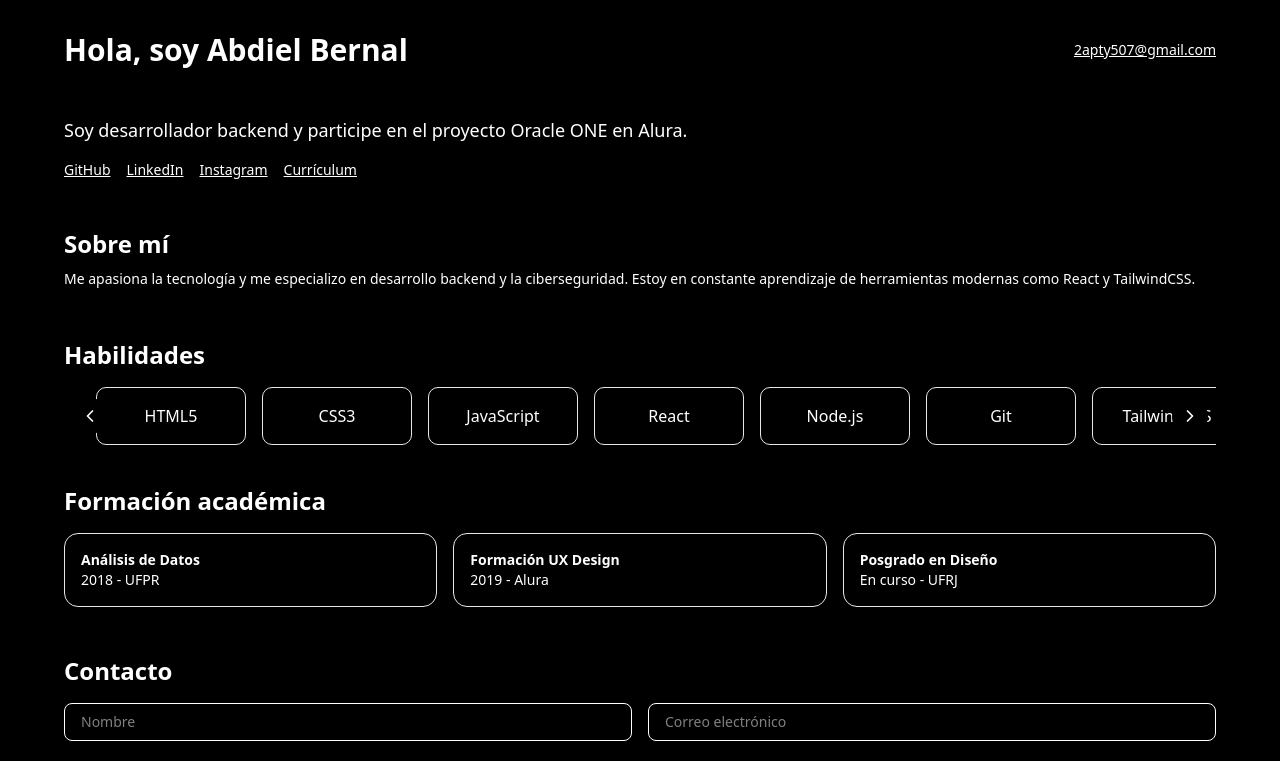
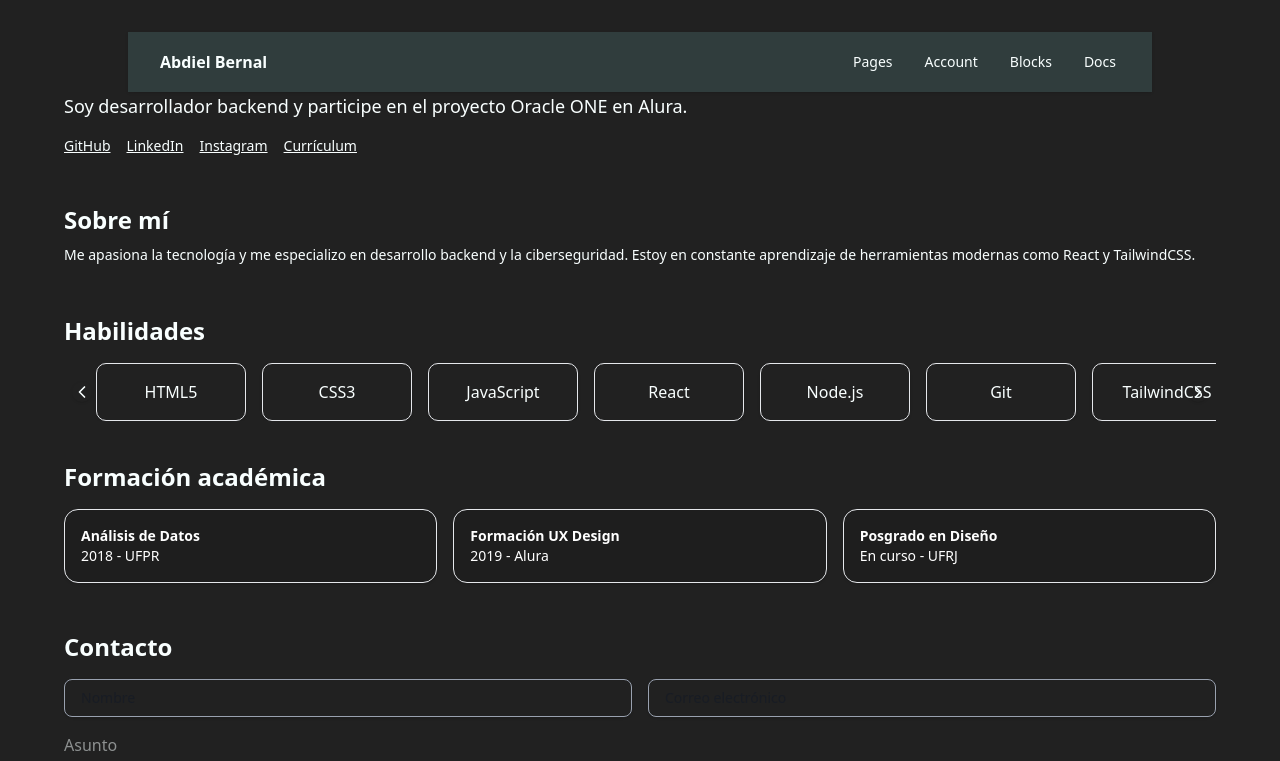
Before and after one commit to 0xStyx507/mi-portafolio, a Next.js app: page / in a window 1280 px wide. Shown: the top 761 px of the page. Built offline with nearby package versions, Linux system fonts and the light colour scheme.

Commit message:
Check by Hellheim

```diff
--- a/src/app/globals.css
+++ b/src/app/globals.css
@@ -45,8 +45,8 @@
 
 :root {
   --radius: 0.625rem;
-  --background: oklch(1 0 0);
-  --foreground: oklch(0.13 0.028 261.692);
+  --background:#212121;
+  --foreground: #F9FFFF;
   --card: oklch(1 0 0);
   --card-foreground: oklch(0.13 0.028 261.692);
   --popover: oklch(1 0 0);
@@ -72,7 +72,7 @@
   --sidebar-foreground: oklch(0.13 0.028 261.692);
   --sidebar-primary: oklch(0.21 0.034 264.665);
   --sidebar-primary-foreground: oklch(0.985 0.002 247.839);
-  --sidebar-accent: oklch(0.967 0.003 264.542);
+  --sidebar-accent:#303D3D;
   --sidebar-accent-foreground: oklch(0.21 0.034 264.665);
   --sidebar-border: oklch(0.928 0.006 264.531);
   --sidebar-ring: oklch(0.707 0.022 261.325);
@@ -80,7 +80,7 @@
 
 .dark {
   --background: oklch(0.13 0.028 261.692);
-  --foreground: oklch(0.985 0.002 247.839);
+  --foreground: #00D084;
   --card: oklch(0.21 0.034 264.665);
   --card-foreground: oklch(0.985 0.002 247.839);
   --popover: oklch(0.21 0.034 264.665);
--- a/src/app/page.js
+++ b/src/app/page.js
@@ -5,21 +5,16 @@ import { Input } from "../components/ui/Input.jsx";
 import { Button } from "../components/ui/Button.jsx";
 import React, { useRef } from "react";
 import Carousel, { CarouselItem } from "../components/ui/Carousel.jsx";
-
+import Navbar from "../components/ui/Navbar.jsx";
 
 export default function Home() {
 
 
   return (
-  <main className="min-h-screen px-4 py-8 md:px-16 bg-black bg-opacity-50 text-white">
+  <main className="min-h-screen px-4 py-8 md:px-16">
 
-      <header className="flex justify-between items-center mb-12">
+        <Navbar className="hidden lg:block" />
 
-        <h1 className="text-3xl font-bold">Hola, soy {data.nombre}</h1>
-
-        <a href={`mailto:${data.email}`}  className="text-sm underline">{data.email}</a>
-
-      </header>
 
       <section className="mb-12">
 
--- a/src/components/ui/Carousel.jsx
+++ b/src/components/ui/Carousel.jsx
@@ -21,7 +21,7 @@ export default function Carousel({ children, className = "" }) {
       {/* Contenido deslizable */}
       <div
         ref={scrollRef}
-        className="flex gap-4 overflow-x-auto scroll-smooth scrollbar-hide px-8"
+        className="flex gap-4 overflow-x-auto scroll-smooth scrollbar-hide px-8 bg-background text-text"
       >
         {children}
       </div>
@@ -39,7 +39,7 @@ function ScrollButton({ onClick, position }) {
   return (
     <button
       onClick={onClick}
-      className={`hidden md:flex absolute top-1/2 -translate-y-1/2 z-10 p-2 bg-black rounded-full shadow ${
+      className={`hidden md:flex absolute top-1/2 -translate-y-1/2 z-10 p- rounded-full shadow ${
         isLeft ? "left-2" : "right-2"
       }`}
     >
@@ -51,7 +51,7 @@ function ScrollButton({ onClick, position }) {
 export function CarouselItem({ children, className = "" }) {
   return (
     <div className={`min-w-[150px] flex-shrink-0 ${className}`}>
-      <div className="rounded-lg border p-4 text-center bg-black/10 shadow">
+      <div className="rounded-lg border p-4 text-center shadow">
         {children}
       </div>
     </div>
--- a/src/components/ui/Input.jsx
+++ b/src/components/ui/Input.jsx
@@ -2,7 +2,7 @@ export function Input({ type = "text", ...props }) {
   return (
     <input
       type={type}
-      className="w-full rounded-md border border-white px-4 py-2 text-sm shadow-sm focus:border-blue-500 focus:outline-none"
+      className="w-full rounded-md border border-ring px-4 py-2 text-sm shadow-sm bg-background text-accent-foreground hover:border-chart-2 focus:border-chart-1"
       {...props}
     />
   );
--- /dev/null
+++ b/src/components/ui/Navbar.jsx
@@ -0,0 +1,35 @@
+"use client";
+
+export default function Navbar({ children}) {
+  return (
+<nav class="block w-full max-w-screen-lg px-4 py-2 mx-auto  sticky top-3 shadow lg:px-8 lg:py-3 backdrop-blur-lg backdrop-saturate-150 z-[9999] bg-sidebar-accent/100 text-foreground dark:bg-sidebar-dark-accent/100 dark:text-sidebar-dark-accent">
+  <div class="container flex flex-wrap items-center justify-between mx-auto">
+      <h1 className="mr-4 block cursor-pointer py-1.5 text-base font-semibold">Abdiel Bernal</h1>
+
+    <div class="hidden lg:block ">
+      <ul class="flex flex-col gap-2 mt-2 mb-4 lg:mb-0 lg:mt-0 lg:flex-row lg:items-center lg:gap-6">
+        <li class="flex items-center p-1 text-sm gap-x-2 ">
+          <a href="#" class="flex items-center">Pages</a>
+        </li>
+        <li class="flex items-center p-1 text-sm gap-x-2">
+          <a href="#" class="flex items-center">Account</a>
+        </li>
+        <li class="flex items-center p-1 text-sm gap-x-2">
+          <a href="#" class="flex items-center">Blocks</a>
+        </li>
+        <li class="flex items-center p-1 text-sm gap-x-2">
+          <a href="#" class="flex items-center">Docs</a>
+        </li>
+      </ul>
+    </div>
+    <button
+      class="relative ml-auto h-6 max-h-[40px] w-6 max-w-[40px] select-none rounded-lg text-center align-middle text-xs font-medium uppercase text-inherit transition-all hover:bg-transparent focus:bg-transparent active:bg-transparent disabled:pointer-events-none disabled:opacity-50 disabled:shadow-none lg:hidden"
+      type="button">
+      <span class="absolute transform -translate-x-1/2 -translate-y-1/2 top-1/2 left-1/2">
+
+      </span>
+    </button>
+  </div>
+</nav>
+  );
+}
```
